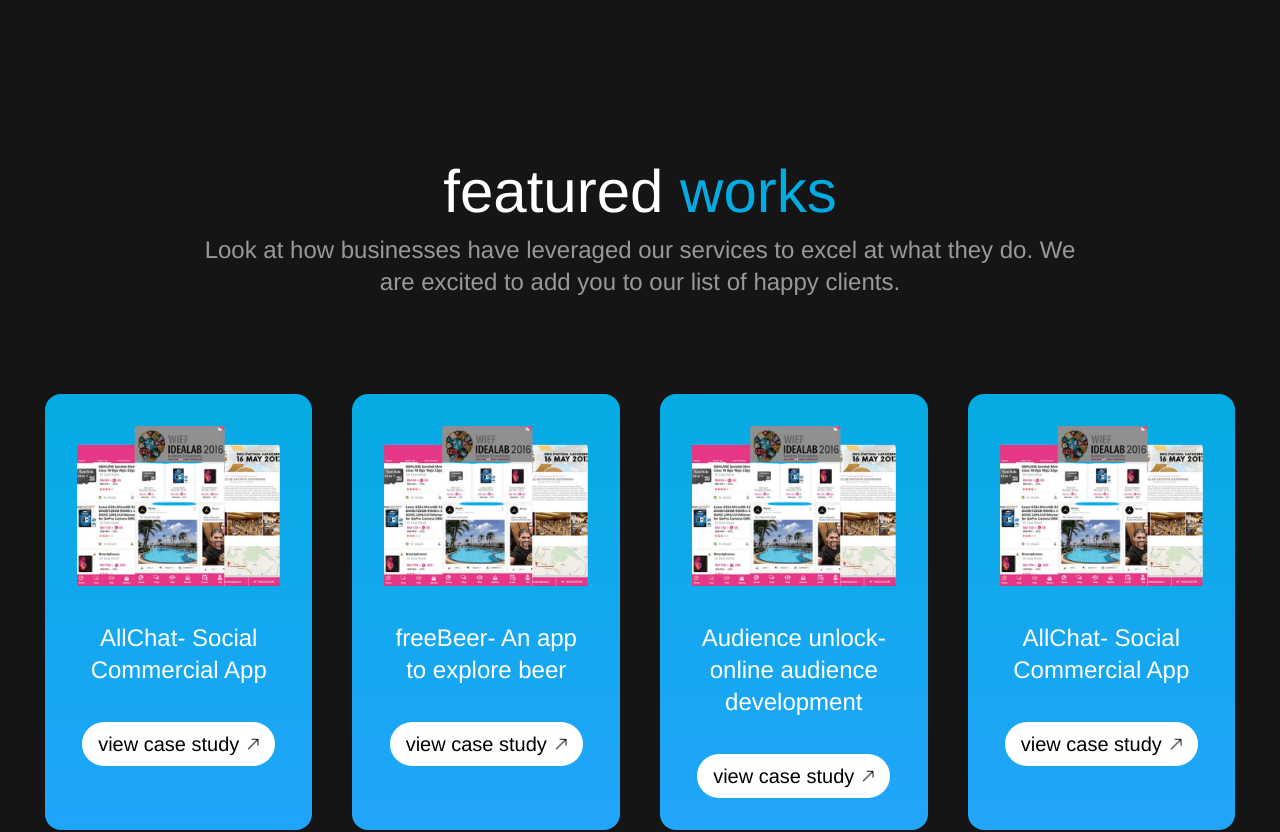
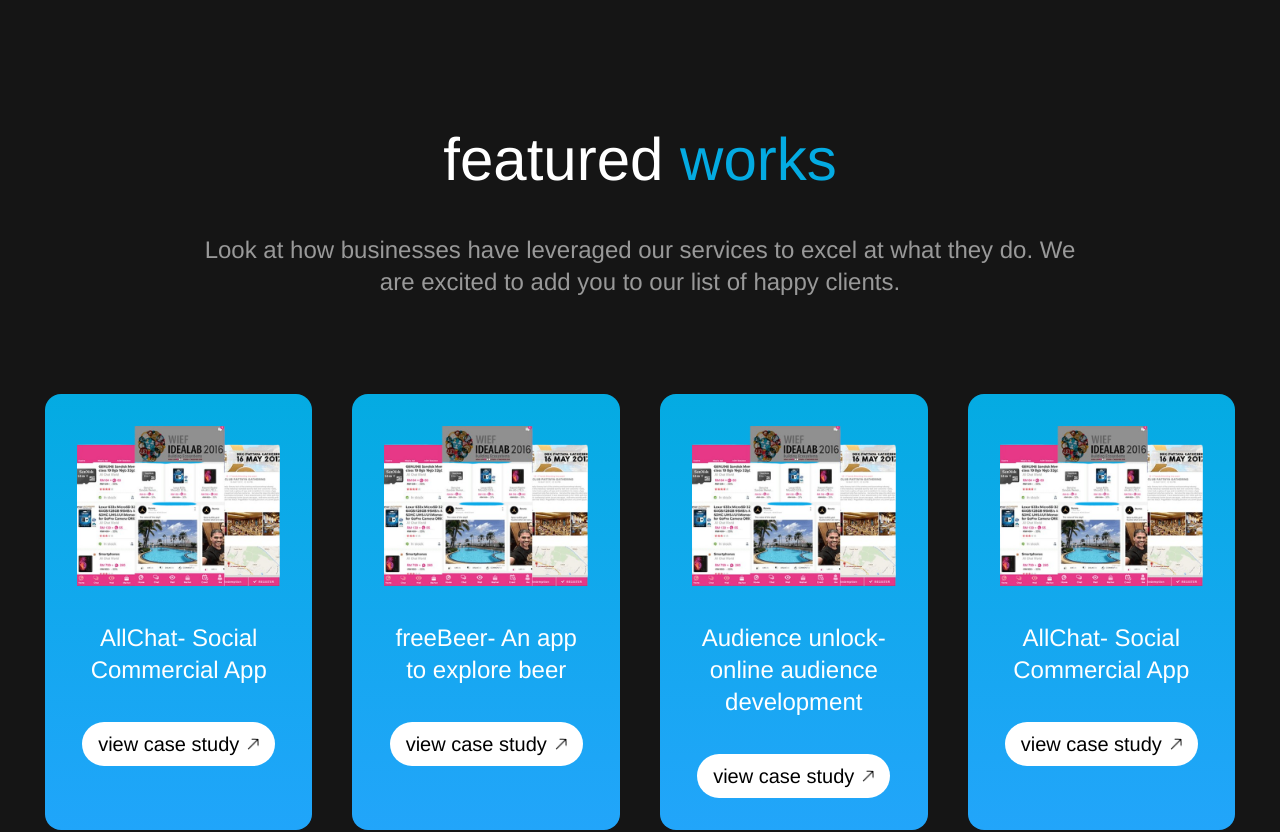
Before and after one commit to prabhat135/iTraction, a React (Create React App) app: page / in a window 1280 px wide. Shown: the part 3300-4132 px from the top of the page. Built offline with nearby package versions, Linux system fonts and the light colour scheme.

Commit message:
add margin b/w heading and text

```diff
--- a/src/components/Portfolio.js
+++ b/src/components/Portfolio.js
@@ -6,7 +6,7 @@ const Portfolio = () => {
     <div className="service flex flex-col justify-center items-center p-8">
 
       <div className="service-heading text-center items-center">
-        <h1 className="text-4xl sm:text-5xl xl:text-6xl text-white dark:text-black font-medium mt-8 leading-tight">
+        <h1 className="text-4xl sm:text-5xl xl:text-6xl text-white dark:text-black font-medium pb-8 leading-tight">
           featured
           <span className="text-[#04ABE2]"> works</span>
         </h1>
```
